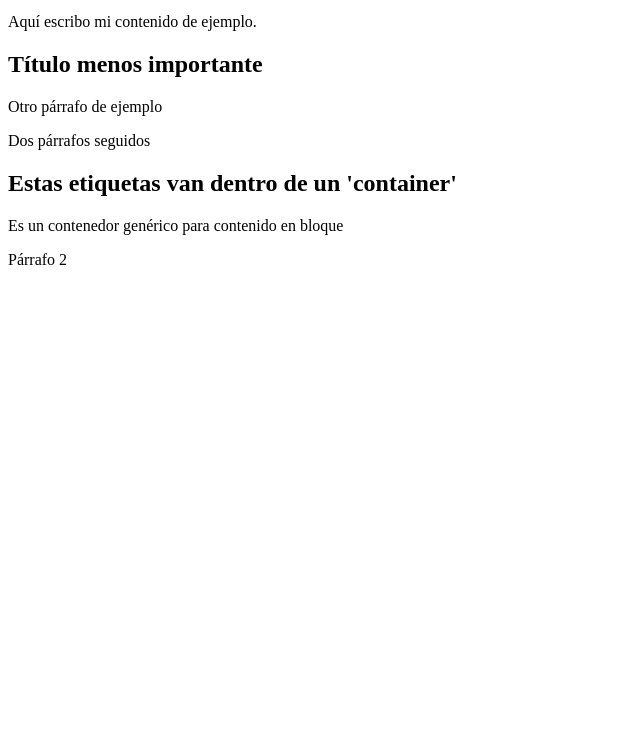
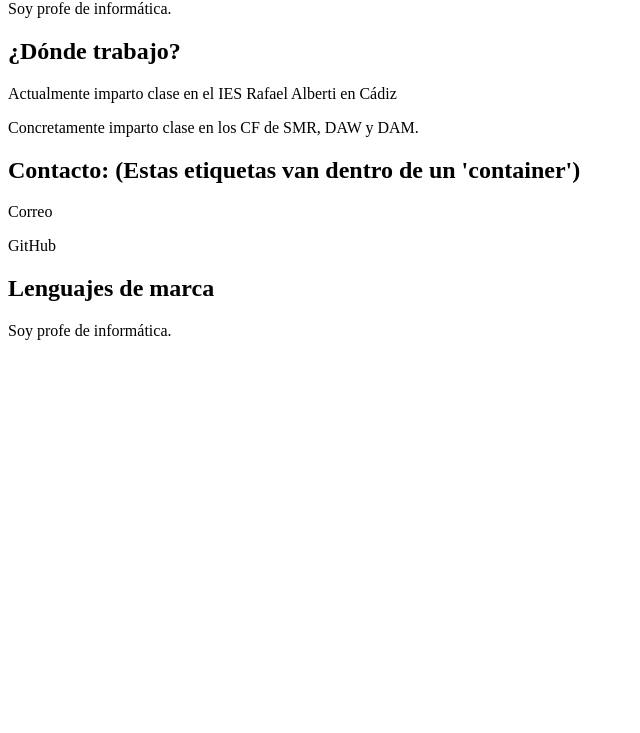
Before and after one commit to maricuela/LM_html, a plain HTML site: page html_guide.html in a window 1280 px wide. Shown: the part 67-800 px from the top of the page, without its empty margins (0-640 px from the left). Drawn offline with Linux system fonts and the light colour scheme.

Commit message:
Actualización clase lunes

```diff
--- a/html_guide.html
+++ b/html_guide.html
@@ -9,16 +9,23 @@
 </head>
 
 <body>
-    <h1>Título del artículo</h1>
-    <p>Aquí escribo mi contenido de ejemplo.</p>
-    <h2>Título menos importante</h2>
-    <p>Otro párrafo de ejemplo</p>
-    <p>Dos párrafos seguidos</p>
-    <div>
-        <h2>Estas etiquetas van dentro de un 'container'</h2>
-        <p>Es un contenedor genérico para contenido en bloque</p>
-        <p>Párrafo 2</p>
-    </div>
+    <!--header, footer, nav son partes estructurales de la web-->
+    <section>
+        <h1>Sobre mí</h1>
+        <p>Soy profe de informática.</p>
+        <h2>¿Dónde trabajo?</h2>
+        <p>Actualmente imparto clase en el IES Rafael Alberti en Cádiz</p>
+        <p>Concretamente imparto clase en los CF de SMR, DAW y DAM.</p>
+        <div>
+            <h2>Contacto: (Estas etiquetas van dentro de un 'container')</h2>
+            <p>Correo</p>
+            <p>GitHub</p>
+        </div>
+    </section>
+    <section>
+        <h1>Lenguajes de marca</h1>
+        <p>Soy profe de informática.</p>
+    </section>
 
 </body>
 </html>
```
